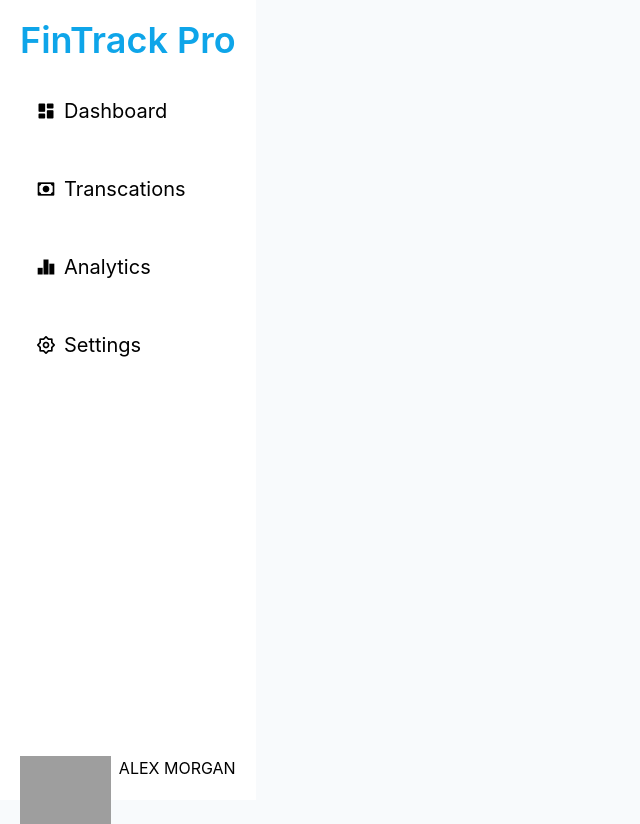
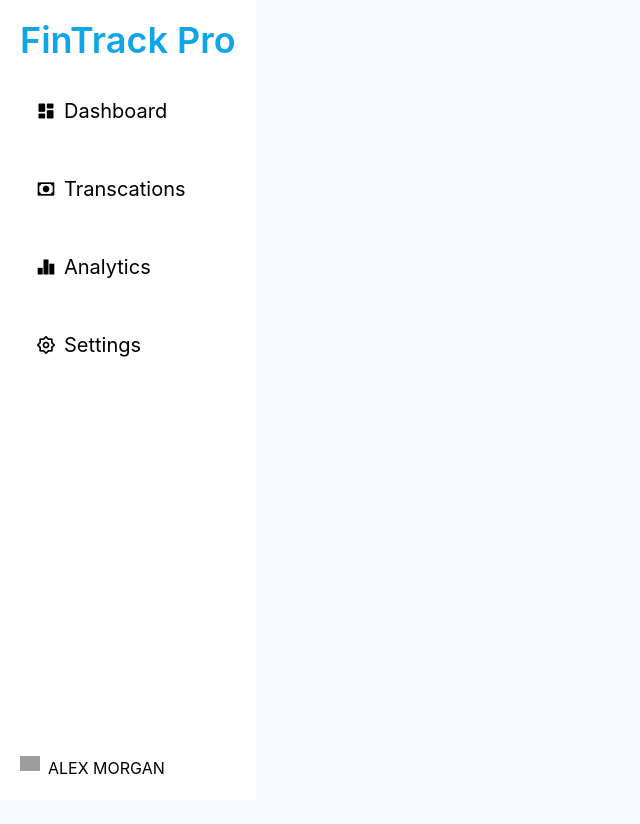
Before and after one commit to rajshahdev966/Fintrack-Dashboard-Project, a website: page index.html in a window 1280 px wide. Shown: the whole page, without its empty margins (0-640 px from the left). After the commit the page ends 800 px from the top, so only its background shows below. Drawn offline with nearby package versions, Linux system fonts and the light colour scheme; grey boxes are pictures that could not be loaded.

Commit message:
Updated portfolio content

```diff
--- a/index.html
+++ b/index.html
@@ -42,7 +42,7 @@
         </div>
       </div>
       <div class="profile-icon flex align-middle gap-2">
-        <div class="profile-photo h-0.5">
+        <div class="profile-photo h-0.5 w-5">
           <img
             src="https://plus.unsplash.com/premium_photo-1683121366070-5ceb7e007a97?q=80&w=1470&auto=format&fit=crop&ixlib=rb-4.1.0&ixid=M3wxMjA3fDB8MHxwaG90by1wYWdlfHx8fGVufDB8fHx8fA%3D%3D"
             alt="user profile photo"
```
Also changed, not shown: styles/output.css.
